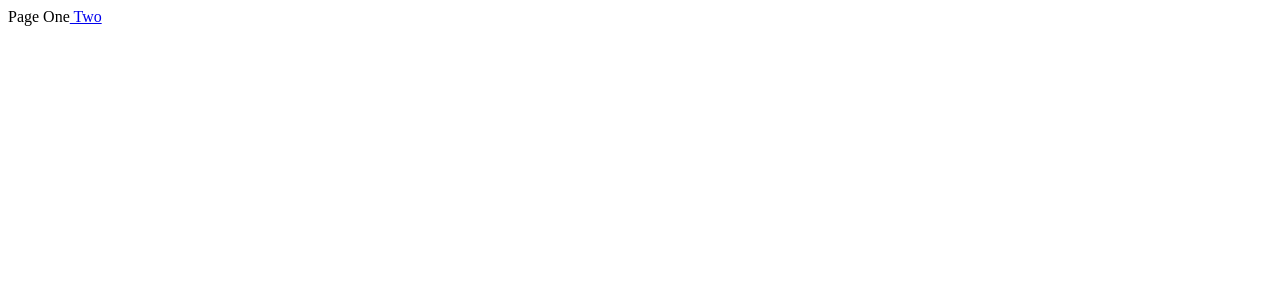
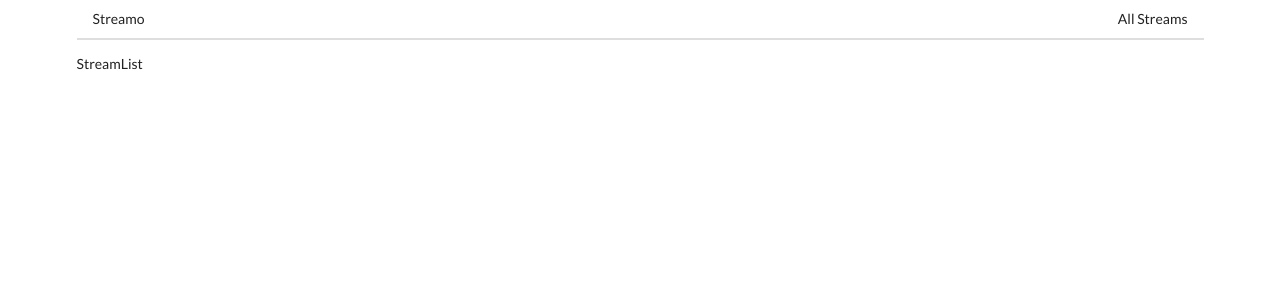
Before and after one commit to electro75/streams, a React (Create React App) app: page / in a window 1280 px wide. Shown: the top 300 px of the page. Built offline with nearby package versions, Linux system fonts and the light colour scheme.

Commit message:
adds components for different routes

```diff
--- a/public/index.html
+++ b/public/index.html
@@ -13,6 +13,7 @@
       homescreen on Android. See https://developers.google.com/web/fundamentals/web-app-manifest/
     -->
     <link rel="manifest" href="%PUBLIC_URL%/manifest.json" />
+    <link rel="stylesheet" href="https://cdnjs.cloudflare.com/ajax/libs/semantic-ui/2.4.1/semantic.min.css">
     <!--
       Notice the use of %PUBLIC_URL% in the tags above.
       It will be replaced with the URL of the `public` folder during the build.
--- a/src/components/App.js
+++ b/src/components/App.js
@@ -1,32 +1,25 @@
 import React from 'react';
-import { BrowserRouter, Route, Link } from 'react-router-dom';
-
-const PageOne = () => {
-    return (
-        <div>
-            Page One
-            <Link to="/two"> Two </Link>
-        </div>
-            )
-}
-
-const PageTwo = () => {
-    return (
-        <div>
-            Page Two
-            <Link to="/">One</Link>
-        </div>
-        )
-}
+import { BrowserRouter, Route } from 'react-router-dom';
+import Header from './Header';
+import StreamCreate from './streams/StreamCreate';
+import StreamEdit from './streams/StreamEdit';
+import StreamDelete from './streams/StreamDelete';
+import StreamShow from './streams/StreamShow';
+import StreamList from './streams/StreamList';
 
 const App = () => {
     return (
-        <div>
+        <div className="ui container">
+
             <BrowserRouter>
-                <div>
-                    <Route path="/" exact component={PageOne} />
-                    <Route path="/two" component={PageTwo} />
-                </div>
+               <div>
+                <Header />
+                   <Route path="/" exact component={StreamList} />
+                   <Route path="/streams/new" component={StreamCreate} />
+                   <Route path="/streams/edit" component={StreamEdit} />
+                   <Route path="/streams/delete" component={StreamDelete} />
+                   <Route path="/streams/show" component={StreamShow} />
+               </div>
             </BrowserRouter>
         </div>
     )
--- /dev/null
+++ b/src/components/Header.js
@@ -0,0 +1,20 @@
+import React from'react';
+import {Link} from 'react-router-dom';
+
+const Header =() => {
+    return (
+        <div className="ui secondary pointing menu">
+            <Link to="/" className="item">
+                Streamo
+            </Link>
+            <div className="right menu">
+                <Link to="/" className="item">
+                    All Streams
+                </Link>
+            </div>
+
+        </div>
+    )
+}
+
+export default Header;
--- /dev/null
+++ b/src/components/streams/StreamCreate.js
@@ -0,0 +1,7 @@
+import React from 'react';
+
+const StreamCreate = () => {
+    return <div>StreamCreate</div>
+}
+
+export default StreamCreate;
--- /dev/null
+++ b/src/components/streams/StreamDelete.js
@@ -0,0 +1,7 @@
+import React from 'react';
+
+const StreamDelete = () => {
+    return <div>StreamDelete</div>
+}
+
+export default StreamDelete;
--- /dev/null
+++ b/src/components/streams/StreamEdit.js
@@ -0,0 +1,7 @@
+import React from 'react';
+
+const StreamEdit = () => {
+    return <div>StreamEdit</div>
+}
+
+export default StreamEdit;
--- /dev/null
+++ b/src/components/streams/StreamList.js
@@ -0,0 +1,7 @@
+import React from 'react';
+
+const StreamList = () => {
+    return <div>StreamList</div>
+}
+
+export default StreamList;
--- /dev/null
+++ b/src/components/streams/StreamShow.js
@@ -0,0 +1,7 @@
+import React from 'react';
+
+const StreamShow = () => {
+    return <div>StreamShow</div>
+}
+
+export default StreamShow;
```
